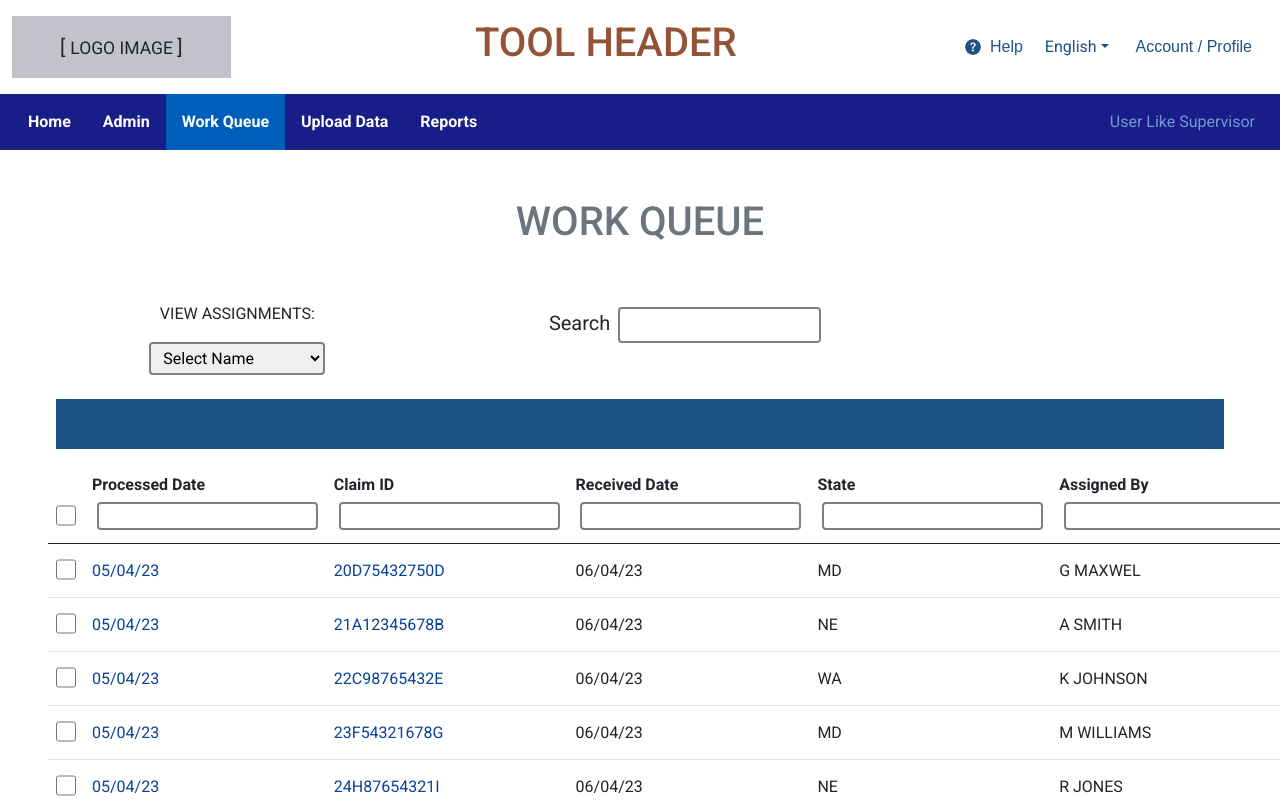
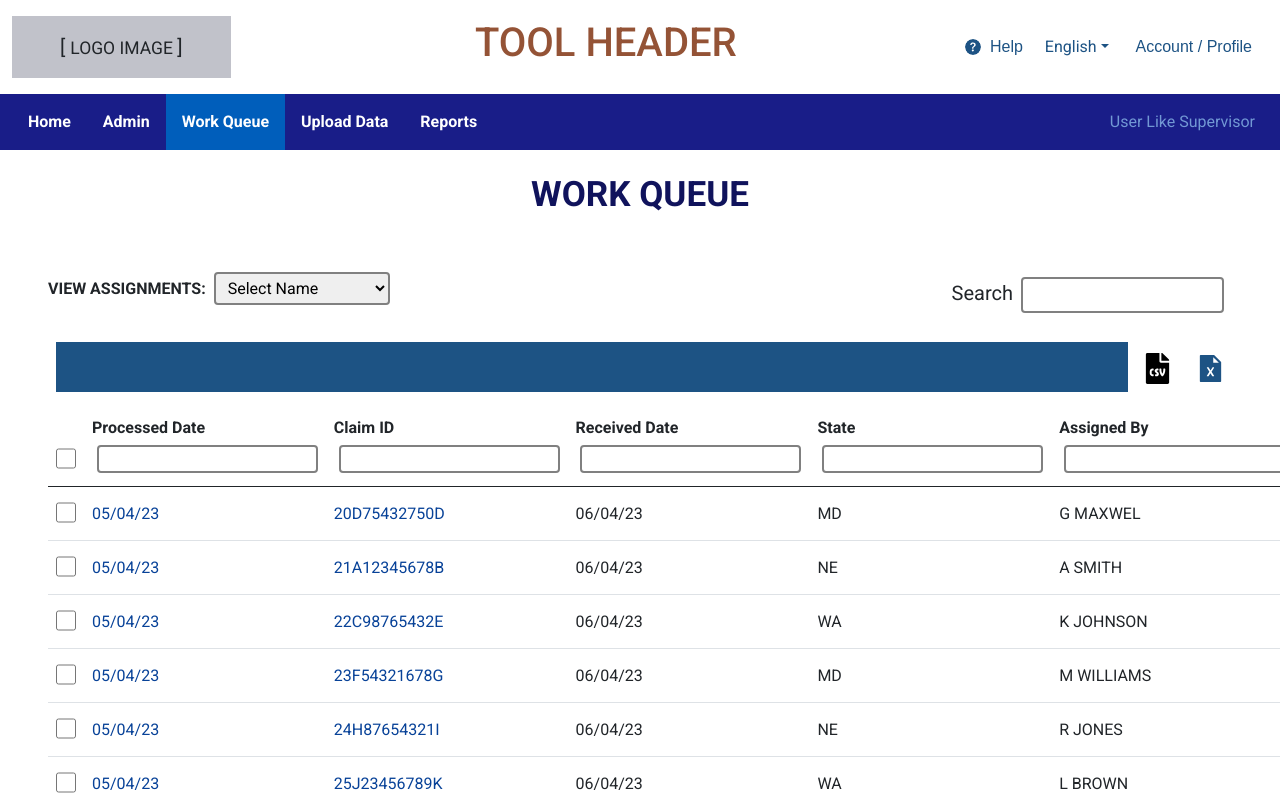
Before and after one commit to JoySarkarBD/college-project, a React (Vite) app: page /work-queue in a window 1280 px wide. Shown: the top 800 px of the page. Built offline with nearby package versions, Linux system fonts and the light colour scheme.

Commit message:
feat: add workQueue table

```diff
--- a/src/components/TableTopbar/TableTopbar.css
+++ b/src/components/TableTopbar/TableTopbar.css
@@ -1,4 +1,21 @@
 .topBar_style {
   background: #1d5384;
   height: 50px;
+  width: 100%;
 }
+
+.download_button {
+  column-gap: 10px;
+}
+.download_button button {
+  border: none;
+  background: none;
+  font-size: 31px;
+}
+.download_button .btn-csv {
+  color: black;
+}
+
+.download_button .btn-excel {
+  color: #1d5384;
+}
--- a/src/components/TableTopbar/TableTopbar.jsx
+++ b/src/components/TableTopbar/TableTopbar.jsx
@@ -1,10 +1,16 @@
+import { AiFillFileExcel } from 'react-icons/ai';
+import { FaFileCsv } from 'react-icons/fa';
 import "./TableTopbar.css";
 
 const TableTopbar = () => {
   return (
-    <>
+    <div className="d-flex align-items-center">
       <div className='topBar_style mx-2 my-3'></div>
-    </>
+      <div className="d-flex align-items-center download_button">
+        <button><FaFileCsv/></button>
+        <button className='btn-excel'><AiFillFileExcel/></button>
+      </div>
+    </div>
   );
 };
 
--- a/src/components/WorkingDataTable/SelectNames.jsx
+++ b/src/components/WorkingDataTable/SelectNames.jsx
@@ -3,8 +3,8 @@ import "./SearchInput.css";
 
 const SelectNames = ({ names }) => {
   return (
-    <>
-      <p>VIEW ASSIGNMENTS:</p>
+    <div className="d-flex align-items-center">
+      <p className="m-0 fw-bold">VIEW ASSIGNMENTS:</p>
       <select className='mx-2 py-1 px-2 '>
         <option defaultValue='' disabled selected>
           Select Name
@@ -15,7 +15,7 @@ const SelectNames = ({ names }) => {
           </option>
         ))}
       </select>
-    </>
+    </div>
   );
 };
 
--- a/src/components/WorkingDataTable/WorkingDataTable.jsx
+++ b/src/components/WorkingDataTable/WorkingDataTable.jsx
@@ -99,16 +99,16 @@ const WorkingDataTable = () => {
 
   return (
     <div className='px-5 my-5 table-responsive'>
-      <div className='row'>
+      <div className='row table_top_area'>
         {/* Go To Input */}
 
-        <div className='col-lg-4 col-md-12 col-sm-12 my-2 text-lg-center text-md-center text-sm-center text-center'>
+        <div className='col-lg-6 col-md-12 col-sm-12 my-2 text-lg-start text-md-center text-sm-center text-end'>
           {/* Step 2: Attach event handler */}
           <SelectNames names={names} />
         </div>
 
         {/* Search Input */}
-        <div className='col-lg-4 col-md-12 col-sm-12 my-2 text-lg-end text-md-center text-sm-center text-center'>
+        <div className='col-lg-6 col-md-12 col-sm-12 my-2 text-lg-end text-md-center text-sm-center text-center'>
           <SearchInput
             type='text'
             title='Search'
--- a/src/pages/WorkQueue/WorkQueue.jsx
+++ b/src/pages/WorkQueue/WorkQueue.jsx
@@ -1,11 +1,12 @@
 import PageTitle from "../../components/Shared/PageTitle/PageTitle";
 import WorkingDataTable from "../../components/WorkingDataTable/WorkingDataTable";
+import './workQueue.css';
 
 const WorkQueue = () => {
   return (
     <div>
       <PageTitle title='Work Queue' />
-      <h1 className='text-center my-5 text-secondary'>WORK QUEUE</h1>
+      <h1 className='text-center my-4 work_queue_title'>WORK QUEUE</h1>
       <WorkingDataTable />
     </div>
   );
--- /dev/null
+++ b/src/pages/WorkQueue/workQueue.css
@@ -0,0 +1,5 @@
+.work_queue_title {
+  color: #10135c;
+  font-weight: 600;
+  font-size: 35px;
+}
```
